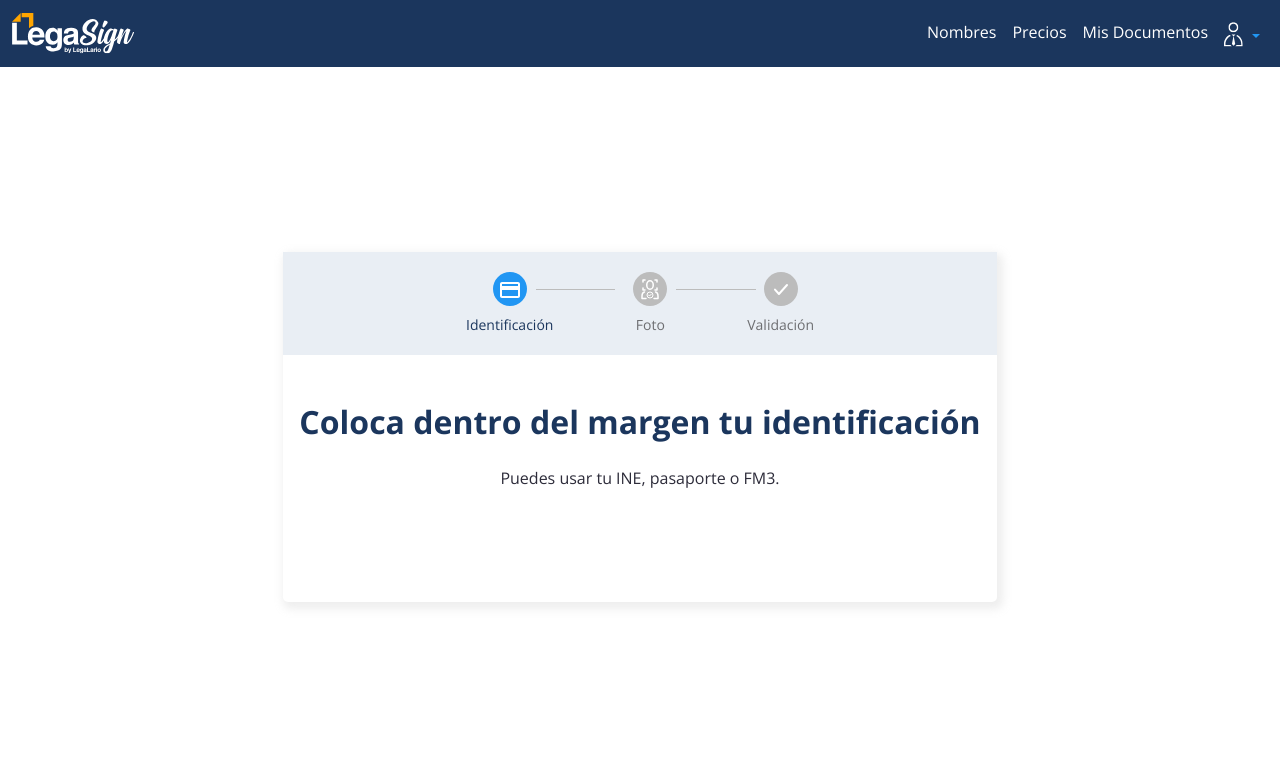
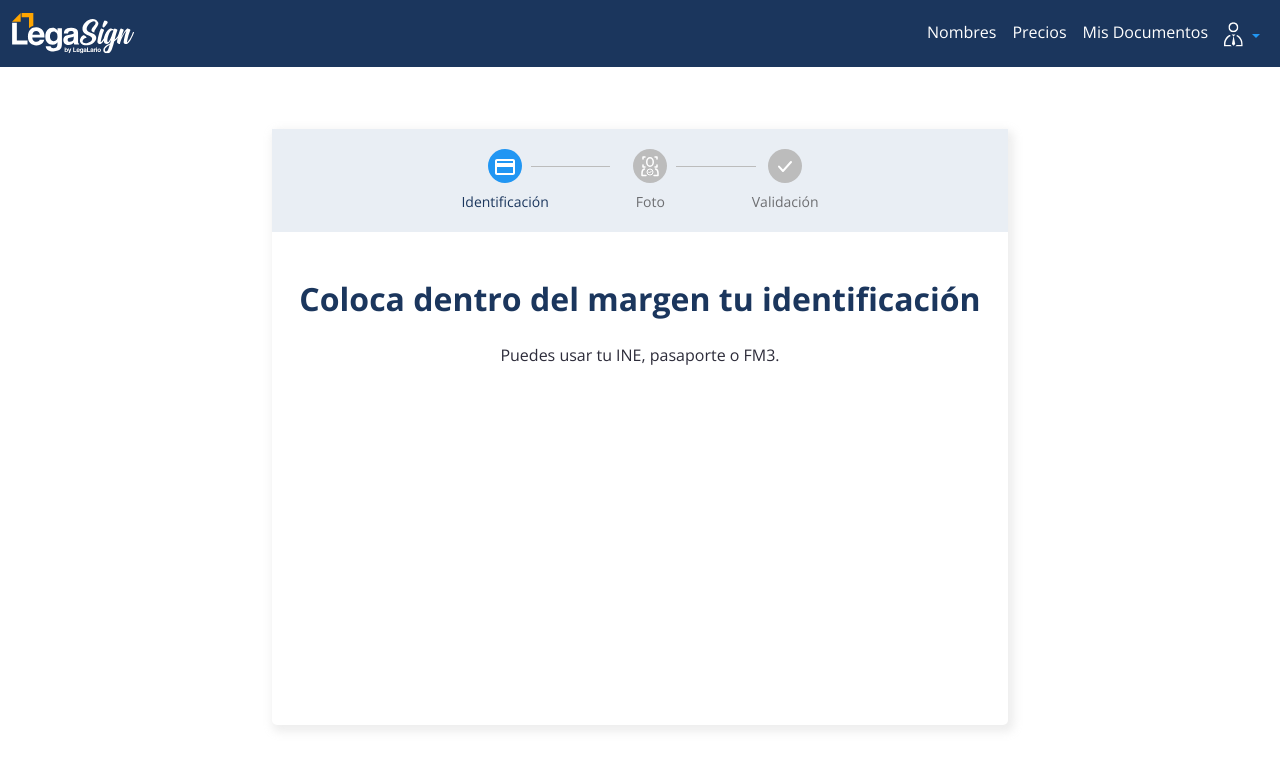
Before and after one commit to UxMiriam/photo-face, an Angular app: page /id-photo in a window 1280 px wide. Both pictures are taken after a click on the button "Continuar". Shown: the top 768 px of the page. Built offline with nearby package versions, Linux system fonts and the light colour scheme; no server answers.

Commit message:
create video component

```diff
--- a/package.json
+++ b/package.json
@@ -19,8 +19,11 @@
     "@angular/platform-browser-dynamic": "^15.1.0",
     "@angular/router": "^15.1.0",
     "@popperjs/core": "^2.11.6",
+    "@types/webgl2": "^0.0.7",
     "bootstrap": "^5.2.3",
+    "face-api.js": "^0.22.2",
     "jquery": "^3.6.3",
+    "lodash": "^4.17.21",
     "rxjs": "~7.8.0",
     "tslib": "^2.3.0",
     "zone.js": "~0.12.0"
--- a/src/app/app.module.ts
+++ b/src/app/app.module.ts
@@ -7,6 +7,7 @@ import { CardComponent } from './card/card.component';
 import { IdPhotoComponent } from './id-photo/id-photo.component';
 import { NavbarComponent } from './navbar/navbar.component';
 import { HeaderStepComponent } from './components/header-step/header-step.component';
+import { VideoPlayerComponent } from './components/video-player/video-player.component';
 
 @NgModule({
   declarations: [
@@ -14,7 +15,8 @@ import { HeaderStepComponent } from './components/header-step/header-step.compon
     CardComponent,
     IdPhotoComponent,
     NavbarComponent,
-    HeaderStepComponent
+    HeaderStepComponent,
+    VideoPlayerComponent
   ],
   imports: [
     BrowserModule,
--- a/src/app/card/card.component.html
+++ b/src/app/card/card.component.html
@@ -6,8 +6,8 @@
         <img [src]="imageUrl" alt={{imgAlt}} class="image-card" />
         <h2>{{title}}</h2>
         <p class="paraghap-card">{{ paragraph}}</p>
-        <div class="photoWrapper">
-            <ng-content></ng-content>
+        <div class="photoWrapper" *ngIf="showVideo">
+            <app-video-player></app-video-player>
         </div>
     </div>
     <div class="action-card" *ngIf="showActions">
--- a/src/app/card/card.component.ts
+++ b/src/app/card/card.component.ts
@@ -16,11 +16,13 @@ export class CardComponent implements OnInit {
   @Input() data: any;
   @Output()
   clicked = new EventEmitter<boolean>();
+
   showHeader?: boolean = false;
   imageUrl?: string;
   imgAlt?: string;
   title: string = '';
   paragraph: string = '';
+  showVideo?: boolean = false;
   showActions?: boolean = true;
   showBtnGhost?: boolean = false;
 
@@ -44,6 +46,7 @@ export class CardComponent implements OnInit {
     this.imgAlt = this.data.imgAlt;
     this.title = this.data.title;
     this.paragraph = this.data.paragraph;
+    this.showVideo = this.data.showVideo !== undefined ? this.data.showVideo : false;
     this.showActions = this.data.showActions !== undefined ? this.data.showActions : true;
     this.showBtnGhost = this.data.showBtnGhost;
   }
--- /dev/null
+++ b/src/app/components/video-player/video-player.component.html
@@ -0,0 +1,8 @@
+<div>
+    <video
+        #videoElement
+        width="640"
+        height="240"
+        muted
+    ></video>
+</div>
--- /dev/null
+++ b/src/app/components/video-player/video-player.component.ts
@@ -0,0 +1,33 @@
+import { AfterViewInit, Component, ElementRef, Input, OnInit, ViewChild } from '@angular/core';
+
+@Component({
+  selector: 'app-video-player',
+  templateUrl: './video-player.component.html',
+  styleUrls: ['./video-player.component.scss']
+})
+export class VideoPlayerComponent implements OnInit {
+  @ViewChild('videoElement') videoElement!: ElementRef;
+  @Input() stream: any;
+
+   /**
+   * Request user access to cam otherwise send error
+   *
+   * @memberof CardComponent
+   */
+  async accessCamera(){
+    try{
+      let video = await navigator.mediaDevices.getUserMedia({video: true})
+      let streams = this.videoElement.nativeElement;
+      streams.srcObject = video;
+      streams.play()
+    } catch(err) {
+      // ToDo: Change alert to a modal
+      alert('Necesitamos permiso para accesar a tu cámara')
+    }
+  }
+
+
+  ngOnInit() {
+    this.accessCamera()
+  }
+}
--- a/src/app/id-photo/id-photo.component.ts
+++ b/src/app/id-photo/id-photo.component.ts
@@ -30,6 +30,7 @@ export class IdPhotoComponent {
     title: 'Coloca dentro del margen tu identificación',
     paragraph: 'Puedes usar tu INE, pasaporte o FM3.',
     showActions: false,
+    showVideo: true,
   }
 
   /**
@@ -38,7 +39,6 @@ export class IdPhotoComponent {
    */
   nextView(response: boolean){
     this.instructionsOne = !this.instructionsOne
-    console.log(this.instructionsOne, 'esto')
     this.stepOne = response;
   }
 
```
Also changed, not shown: src/app/components/video-player/video-player.component.scss (added), 2 other files (tests, documents, lock files or other folders).
